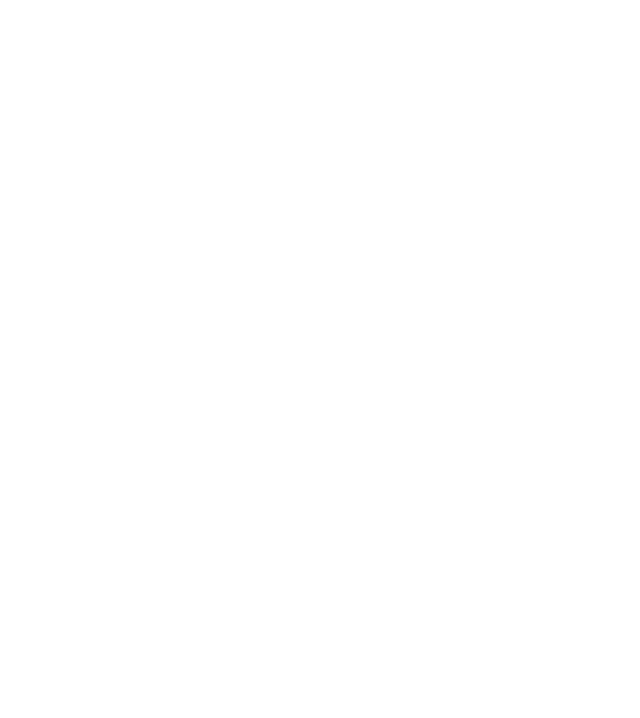
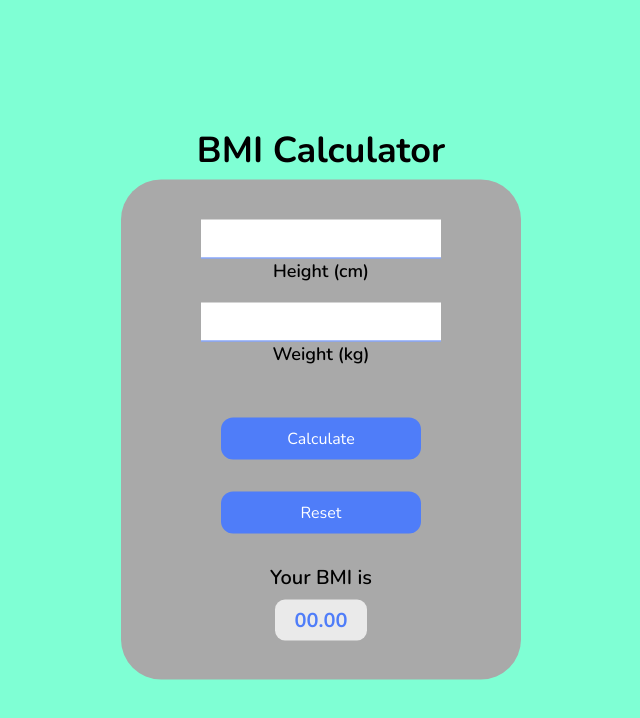
Before and after one commit to Megagig/BMI-Calculator, a plain HTML site: page index.html in a window 1280 px wide. Shown: the whole page, without its empty margins (319-959 px from the left). Drawn offline with nearby package versions, Linux system fonts and the light colour scheme.

Commit message:
Implement the Reset button

```diff
--- /dev/null
+++ b/JS/main.js
@@ -0,0 +1,58 @@
+const height = document.getElementById('height');
+const weight = document.getElementById('weight');
+const calButton = document.querySelector('.calculate');
+const resetButton = document.querySelector('.reset');
+const errorEl = document.querySelector('.error');
+const resultEl = document.querySelector('#bmi');
+const statusEl = document.querySelector('.comment');
+
+calButton.addEventListener('click', (e) => {
+  e.preventDefault();
+  const heightValue = height.value;
+  const weightValue = weight.value;
+  if (!heightValue || !weightValue) {
+    errorEl.textContent = 'Please fill out all fields';
+    setTimeout(() => {
+      errorEl.textContent = '';
+    }, 5000);
+
+    return;
+  } else if (!Number(heightValue) || !Number(weightValue)) {
+    errorEl.textContent = 'Please enter a valid number';
+    setTimeout(() => {
+      errorEl.textContent = '';
+    }, 5000);
+    return;
+  }
+
+  let bmi = weightValue / (heightValue / 100) ** 2;
+  bmi = bmi.toFixed(2);
+  resultEl.textContent = bmi; //whats the diff bw innerHTML & textContent?
+  let status = '';
+  if (bmi < 18.5) {
+    status = 'Underweight';
+  }
+  if (bmi > 18.5 && bmi < 24.9) {
+    status = 'Normal';
+  }
+  if (bmi > 24.9) {
+    status = 'Overweight';
+  }
+  if (bmi >= 30) {
+    status = 'Obese';
+  }
+
+  statusEl.textContent = `Comment:  you are ${status}`;
+});
+
+const resetBtn = () => {
+  resetButton.addEventListener('click', (e) => {
+    e.preventDefault();
+    height.value = '';
+    weight.value = '';
+  });
+};
+
+//Explanation of the above code:
+// This code defines a function resetBtn that adds an event listener to the reset button. This event listener calls the reset function. The reset function resets the values of the height and weight input fields to an empty string.
+// I need to implement the localStorage
--- a/index.html
+++ b/index.html
@@ -3,7 +3,38 @@
   <head>
     <meta charset="UTF-8" />
     <meta name="viewport" content="width=device-width, initial-scale=1.0" />
+    <link rel="stylesheet" href="styles/style.css" />
     <title>BMI calculator</title>
   </head>
-  <body></body>
+  <body>
+    <div class="container">
+      <h1>BMI Calculator</h1>
+      <div class="box">
+        <div class="content">
+          <form>
+            <p class="error"></p>
+            <div class="input">
+              <input type="text" id="height" />
+              <label for="height">Height (cm)</label>
+            </div>
+
+            <div class="input">
+              <input type="text" id="weight" />
+              <label for="weight">Weight (kg)</label>
+            </div>
+            <div class="btn">
+              <button class="calculate">Calculate</button>
+              <button class="reset">Reset</button>
+            </div>
+          </form>
+          <div class="result">
+            <p>Your BMI is</p>
+            <span id="bmi">00.00</span>
+            <p class="comment"></p>
+          </div>
+        </div>
+      </div>
+    </div>
+    <script src="JS/main.js"></script>
+  </body>
 </html>
--- a/styles/style.css
+++ b/styles/style.css
@@ -0,0 +1,120 @@
+@import url('https://fonts.googleapis.com/css2?family=Nunito:wght@300;400;600;700&display=swap');
+
+/* font-family: 'Nunito', sans-serif; */
+* {
+  margin: 0;
+  padding: 0;
+  box-sizing: border-box;
+}
+
+body {
+  font-family: 'Nunito', sans-serif;
+  min-height: 100vw;
+  background-size: cover;
+  background-color: aquamarine;
+}
+.container {
+  position: absolute;
+  top: 50%;
+  left: 50%;
+  transform: translate(-50%, -50%);
+}
+
+h1 {
+  font-weight: 800;
+  font-size: 36px;
+  padding: 5px 20px;
+  text-align: center;
+}
+.box {
+  min-width: 400px;
+  height: 500px;
+  background: darkgray;
+  border-radius: 40px;
+  text-align: center;
+  position: relative;
+  padding: 40px 0;
+}
+.input label {
+  display: block;
+  font-size: 18px;
+  font-weight: 600;
+  color: #000;
+  margin-bottom: 20px;
+}
+
+/* .input {
+  background: #fff;
+  box-shadow: 0px 0px 0px 0px #fff;
+  border-radius: 5px;
+  padding: 20px 0;
+  margin-bottom: 20px;
+} */
+
+.input input {
+  outline: none;
+  border: none;
+  border-bottom: 1px solid #4f7df9;
+  width: 60%;
+  text-align: center;
+  font-size: 28px;
+  font-family: 'Nunito', sans-serif;
+}
+
+.btn {
+  display: flex;
+  justify-content: center;
+  align-items: center;
+  flex-direction: column;
+}
+
+.calculate,
+.reset {
+  font-family: 'Nunito', sans-serif;
+  color: #fff;
+  background-color: #4f7df9;
+  font-size: 16px;
+  border-radius: 12px;
+  padding: 10px 0;
+  width: 50%;
+  outline: none;
+  border: none;
+  margin-top: 2rem;
+  transition: all 0.3s ease;
+}
+
+.calculate:hover,
+.reset:hover {
+  background: #0044ff;
+  cursor: pointer;
+}
+
+.result {
+  padding: 30px 20px;
+}
+
+.result p {
+  font-weight: 600;
+  font-size: 20px;
+  color: #000;
+  margin-bottom: 9px;
+}
+
+.result #bmi {
+  font-weight: 800;
+  font-size: 20px;
+  color: #4f7df9;
+  background-color: #eaeaea;
+  display: inline-block;
+  padding: 7px 20px;
+  border-radius: 10px;
+  margin-bottom: 5px;
+}
+
+.status {
+  font-weight: 600;
+  color: #4f7df9;
+}
+.error {
+  color: red;
+}
```
